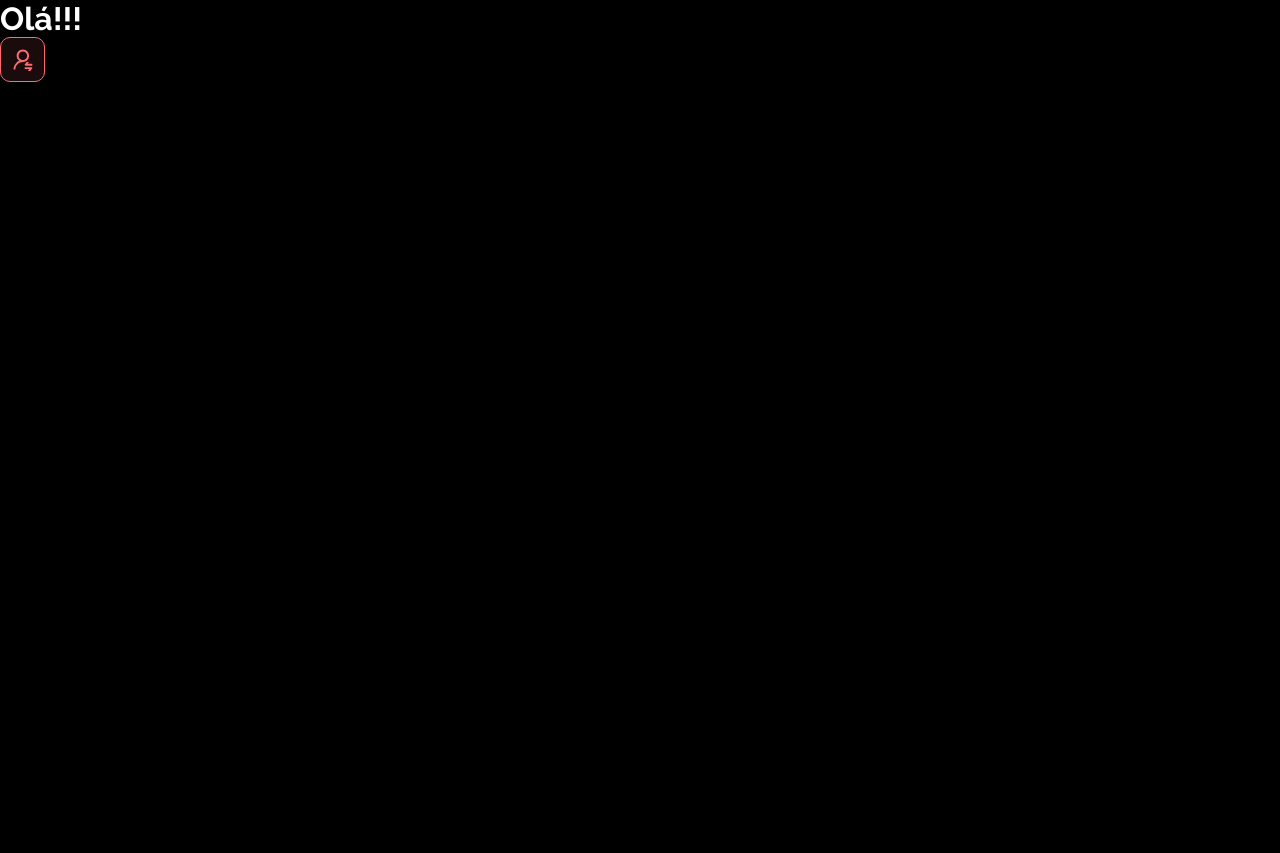
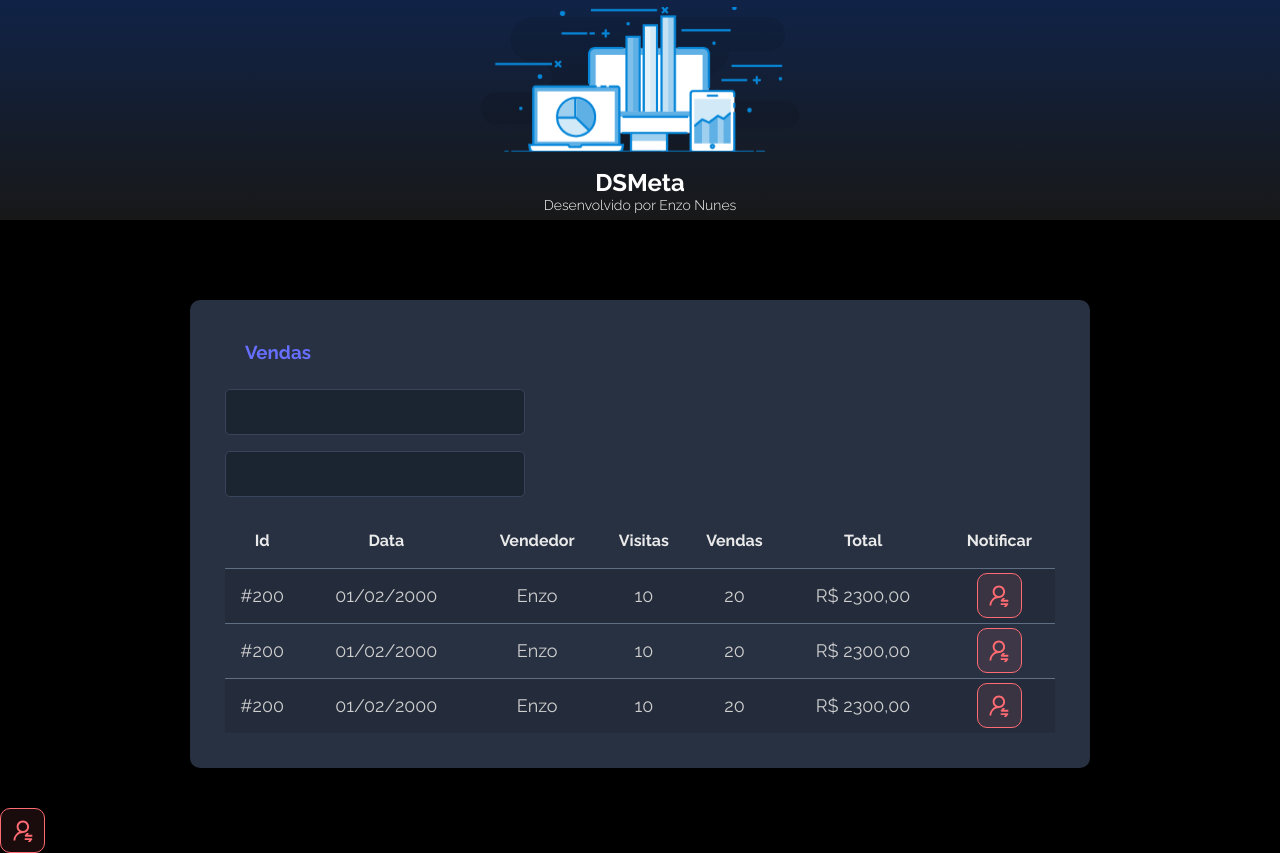
Before and after one commit to enzodevs2000/Spring-React-Week, a React (Vite) app in the folder projetos/dsmeta/frontend/: page / in a window 1280 px wide. Before the commit the page ends 800 px from the top, so only its background shows below. Built offline with nearby package versions, Linux system fonts and the light colour scheme.

Commit message:
other components

```diff
--- a/projetos/dsmeta/frontend/src/App.tsx
+++ b/projetos/dsmeta/frontend/src/App.tsx
@@ -1,9 +1,20 @@
-import NotificationButton from "./components/NotificationButton"
+import Header from './components/Header';
+import NotificationButton from "./components/NotificationButton";
+import SalesCard from "./components/SalesCard";
 
 function App() {
   return (
     <>
-      <h1>Olá!!!</h1>
+      <Header />
+
+      <main>
+            <section id="sales">
+                <div className="dsmeta-container">
+                    <SalesCard />
+                </div>
+              </section>
+      </main>
+
       <NotificationButton />
     </>
   )
--- /dev/null
+++ b/projetos/dsmeta/frontend/src/components/Header/index.tsx
@@ -0,0 +1,20 @@
+import logo from '../../assets/img/logo.svg';
+
+import './style.css';
+
+function Header() {
+  return (
+    <>
+      <header>
+            <div className="dsmeta-logo-container">
+                <img src={logo} alt="Logo da DSMeta" />
+                <h1>DSMeta</h1>
+                <h5>Desenvolvido por Enzo Nunes</h5>
+            </div>
+
+        </header>
+    </>
+  )
+}
+
+export default Header
--- /dev/null
+++ b/projetos/dsmeta/frontend/src/components/Header/style.css
@@ -0,0 +1,18 @@
+.dsmeta-logo-container {
+    display: flex;
+    flex-direction: column;
+    align-items: center;
+}
+
+.dsmeta-logo-container img {
+    width: 320px;
+}
+.dsmeta-logo-container h1 {
+    margin-top: 15px;
+    font-size: 24px;
+}
+
+.dsmeta-logo-container h5 {
+    font-size: 14px;
+    font-weight: 300;
+}
--- /dev/null
+++ b/projetos/dsmeta/frontend/src/components/SalesCard/index.tsx
@@ -0,0 +1,86 @@
+import NotificationButton from '../NotificationButton'
+
+import './style.css';
+
+function SalesCard() {
+  return (
+    <>
+      <div className="dsmeta-card">
+                        <h3>Vendas</h3>
+                        <div>
+                            <div className="dsmeta-input-container">
+                                <input className="dsmeta-form-input" type="text"/>
+                            </div>
+
+                            <div className="dsmeta-input-container">
+                                <input className="dsmeta-form-input" type="text"/>
+                            </div>
+
+                        </div>
+
+                        <div>
+                            <table className="dsmeta-sales-table">
+                                <thead>
+                                    <tr>
+                                        <th className="show992">Id</th>
+                                        <th className="show576">Data</th>
+                                        <th>Vendedor</th>
+                                        <th className="show992">Visitas</th>
+                                        <th className="show992">Vendas</th>
+                                        <th>Total</th>
+                                        <th>Notificar</th>
+                                    </tr>
+                                </thead>
+
+                                <tbody>
+                                    <tr>
+                                        <td className="show992">#200</td>
+                                        <td className="show576">01/02/2000</td>
+                                        <td>Enzo</td>
+                                        <td className="show992">10</td>
+                                        <td className="show992">20</td>
+                                        <td>R$ 2300,00</td>
+                                        <td>
+                                            <div className="dsmeta-red-button-container">
+                                                <NotificationButton />
+                                            </div>
+                                        </td>
+                                    </tr>
+
+                                    <tr>
+                                        <td className="show992">#200</td>
+                                        <td className="show576">01/02/2000</td>
+                                        <td>Enzo</td>
+                                        <td className="show992">10</td>
+                                        <td className="show992">20</td>
+                                        <td>R$ 2300,00</td>
+                                        <td>
+                                            <div className="dsmeta-red-button-container">
+                                                <NotificationButton />
+                                            </div>
+                                        </td>
+                                    </tr>
+
+                                    <tr>
+                                        <td className="show992">#200</td>
+                                        <td className="show576">01/02/2000</td>
+                                        <td>Enzo</td>
+                                        <td className="show992">10</td>
+                                        <td className="show992">20</td>
+                                        <td>R$ 2300,00</td>
+                                        <td>
+                                            <div className="dsmeta-red-button-container">
+                                                <NotificationButton />
+                                            </div>
+                                        </td>
+                                    </tr>
+                                </tbody>
+                            </table>
+                        </div>
+
+                    </div>
+    </>
+  )
+}
+
+export default SalesCard
--- /dev/null
+++ b/projetos/dsmeta/frontend/src/components/SalesCard/style.css
@@ -0,0 +1,97 @@
+.dsmeta-card {
+    background-color: #283142;
+    border-radius: 10px;
+    padding: 30px 10px
+}
+
+.dsmeta-card h3 {
+    color: #676FFF;
+    margin: 6px 2px 26px 20px
+}
+
+.dsmeta-input-container {
+    margin-bottom: 16px;
+    max-width: 300px;
+
+}
+
+.dsmeta-form-input {
+    background-color: #1B2531;
+    border: 1px solid #384459;
+    border-radius: 5px;
+    height: 46px;
+    width: 100%;
+    color: #9AAABE;
+    padding: 0px 22px;
+    font-size: 18px;
+}
+
+.dsmeta-sales-table {
+    width: 100%;
+    border-spacing: 0;
+    border-collapse: collapse;
+}
+
+.dsmeta-sales-table thead {
+    height: 55px;
+    font-size: 16px;
+    font-weight: 700;
+    color: #E9E9E9
+}
+
+.dsmeta-sales-table tbody {
+    font-size: 14px;
+    font-weight: 400;
+    color: #CFCFCF;
+    text-align: center;
+}
+
+.dsmeta-sales-table tbody tr {
+    height: 74px;
+    border-top: 1px solid #5F6E82;
+}
+
+.dsmeta-sales-table tbody tr:hover > td {
+    background-color: #384459
+}
+
+.dsmeta-sales-table tbody tr:nth-child(odd) {
+    background-color: #242C3B;
+}
+
+.dsmeta-red-button-container {
+    display: flex;
+    justify-content: center;
+}
+
+
+.show576 {
+    display: none;
+}
+.show992 {
+    display: none;
+}
+
+@media (min-width: 576px) {
+    .show576 {
+        display: table-cell;
+    }
+
+    .dsmeta-card {
+        padding: 35px
+    }
+}
+
+@media (min-width: 992px) {
+    .show992 {
+        display: table-cell;
+    }
+
+    .dsmeta-sales-table tbody {
+        font-size: 18px;
+    }
+
+    .dsmeta-sales-table tbody tr {
+        height: 55px
+    }
+}
--- a/projetos/dsmeta/frontend/src/index.css
+++ b/projetos/dsmeta/frontend/src/index.css
@@ -20,3 +20,14 @@
     align-items: center;
     justify-content: center;
 }
+
+#sales {
+    margin-top: 40px;
+    padding: 40px 10px;
+}
+
+.dsmeta-container {
+    width: 100%;
+    max-width: 900px;
+    margin: 0 auto;
+}
```
